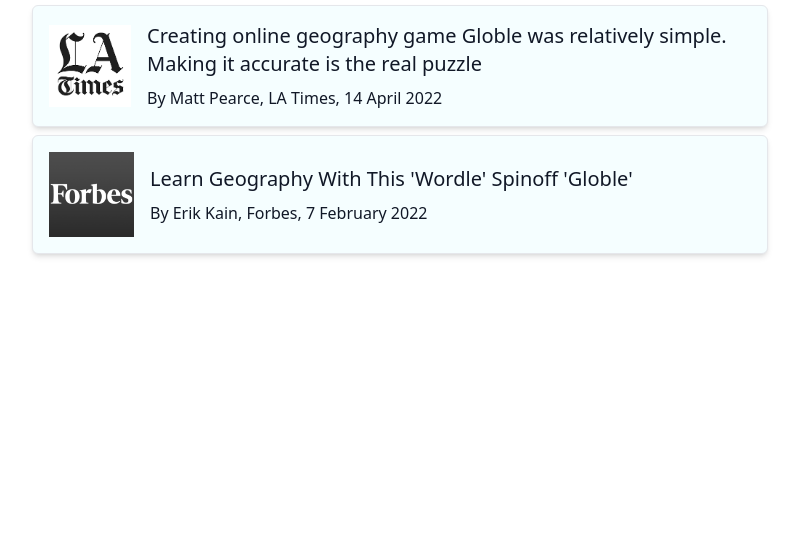
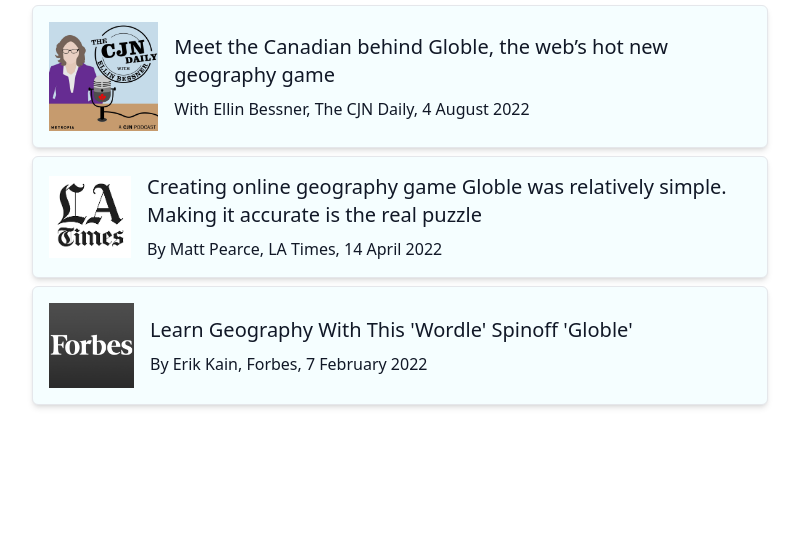
Before and after one commit to the-abe-train/portfolio, a Gatsby site: page /media in a window 1280 px wide. Shown: the part 199-738 px from the top of the page, without its empty margins (240-1039 px from the left). Built offline with nearby package versions, Linux system fonts and the light colour scheme; Gatsby itself is replaced by a stand-in of ours; a web font is replaced by a local one.

Commit message:
Added CJN article Updated Gatsby version

```diff
--- a/package.json
+++ b/package.json
@@ -19,7 +19,7 @@
     "@mdx-js/mdx": "^1.6.22",
     "@mdx-js/react": "^1.6.22",
     "autoprefixer": "^10.4.2",
-    "gatsby": "^4.6.2",
+    "gatsby": "^4.23.0-next.0",
     "gatsby-plugin-google-fonts": "^1.0.1",
     "gatsby-plugin-image": "^2.7.0",
     "gatsby-plugin-manifest": "^4.7.0",
--- a/src/pages/media.tsx
+++ b/src/pages/media.tsx
@@ -16,6 +16,27 @@
       <>
         <section className="space-y-2">
           <h2 className="font-header text-2xl">Globle in the news</h2>
+          <a
+            href="https://thecjn.ca/podcasts/meet-the-canadian-behind-globle-the-webs-hot-new-geography-game/"
+            className="inline-block w-full"
+          >
+            <article className="bg-[#F5FEFF] dark:bg-[#002123] p-4 border rounded-md flex items-center shadow-md">
+              <StaticImage
+                src="../images/cjn.jpg"
+                alt="The CJN Daily"
+                width={125}
+                height={125}
+                className="hidden md:block"
+              />
+              <div className="ml-4 mb">
+                <h3 className="text-xl mb-2">
+                  Meet the Canadian behind Globle, the web’s hot new geography
+                  game
+                </h3>
+                <p>With Ellin Bessner, The CJN Daily, 4 August 2022</p>
+              </div>
+            </article>
+          </a>
           <a
             href="https://www.latimes.com/entertainment-arts/story/2022-04-14/la-ent-globle-geography"
             className="inline-block w-full"
```
Also changed, not shown: src/images/cjn.jpg (added), 1 other file.
